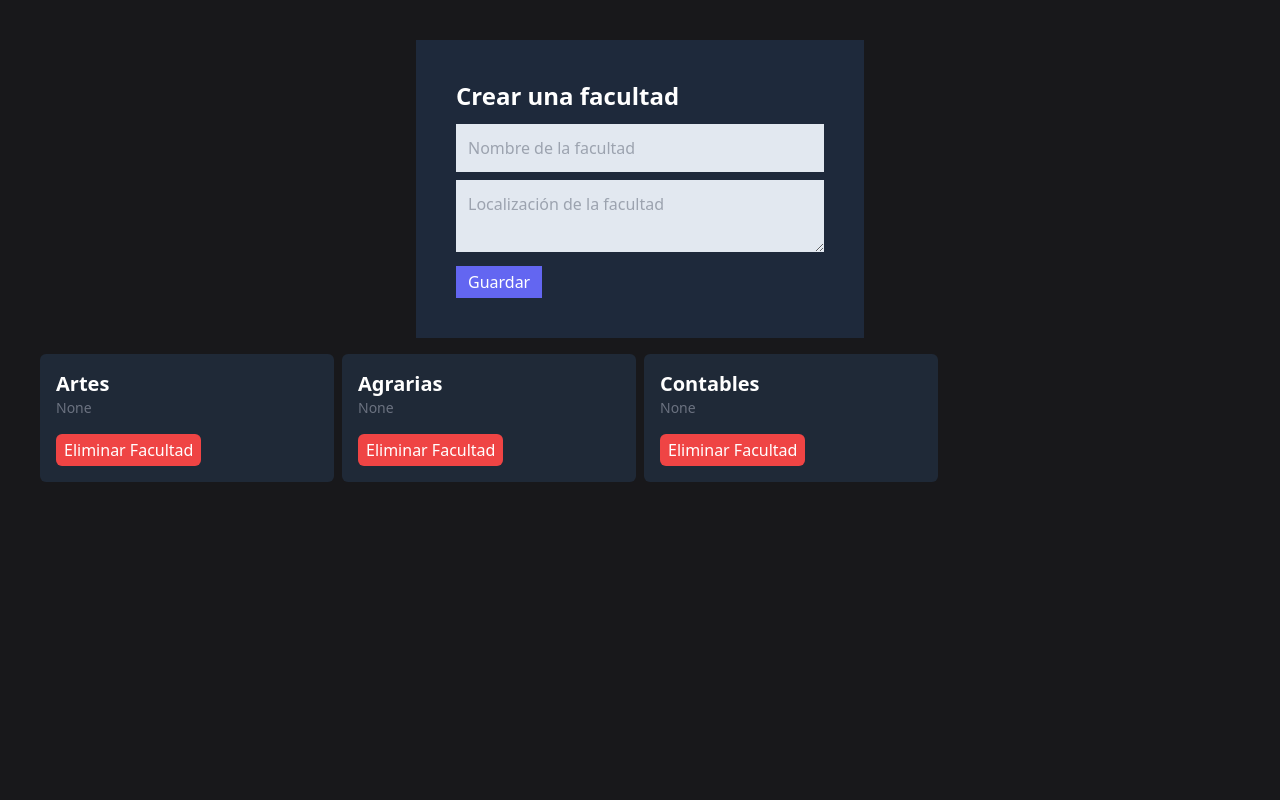
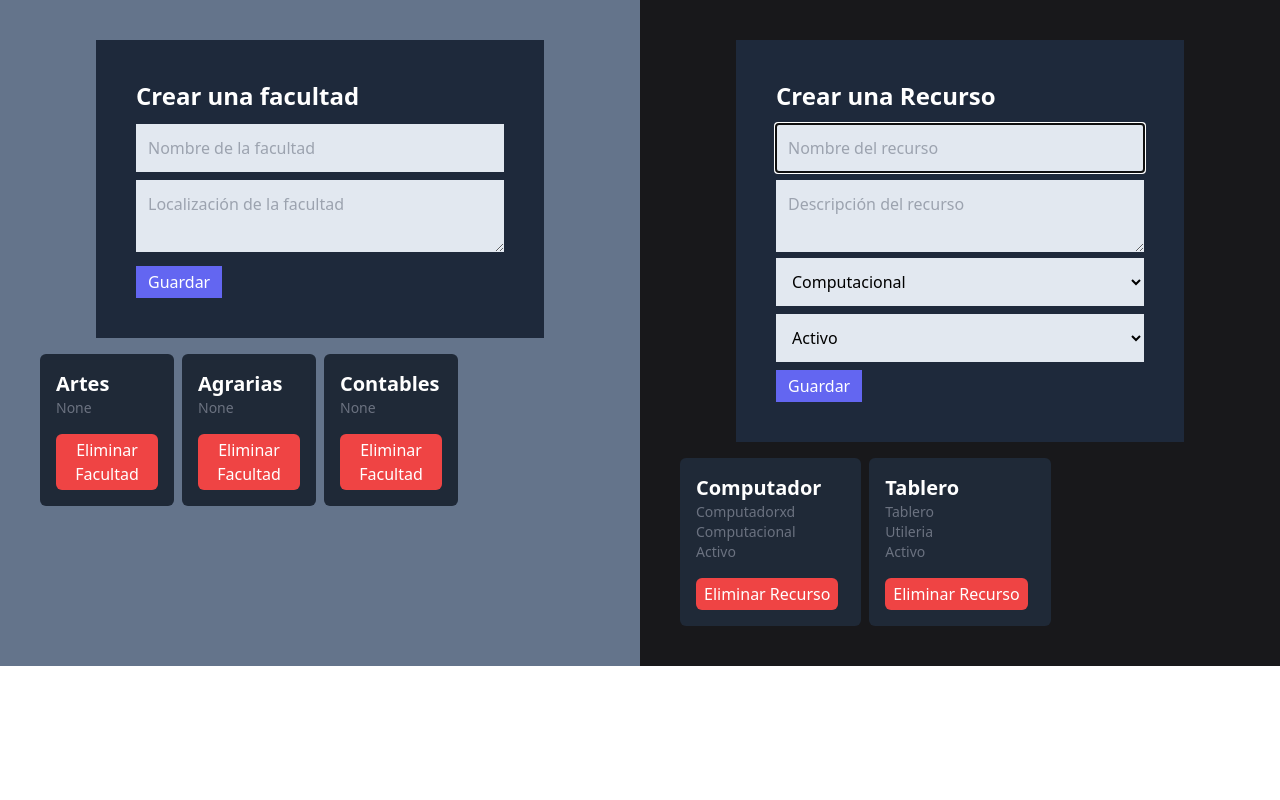
Before and after one commit to AntonioEstrda/Proyecto-1, a React (Vite) app: page / in a window 1280 px wide. Shown: the top 800 px of the page. Built offline with nearby package versions, Linux system fonts and the light colour scheme.

Commit message:
ajustes vistas

```diff
--- a/src/apps/AppFaculty.jsx
+++ b/src/apps/AppFaculty.jsx
@@ -3,7 +3,7 @@ import FacultyForm from "../components/faculty/FacultyForm";
 
 function FacultyApp() {
   return (
-    <main className="bg-zinc-900 h-screen">
+    <main className="bg-slate-500 h-full">
       <div className="container mx-auto p-10">
         <FacultyForm />
         <FacultyList />
--- a/src/apps/AppResource.jsx
+++ b/src/apps/AppResource.jsx
@@ -3,7 +3,7 @@ import ResourceForm from "../components/resource/ResourceForm";
 
 function ResourceApp() {
   return (
-    <main className="bg-zinc-900 h-screen">
+    <main className="bg-zinc-900 h-full">
       <div className="container mx-auto p-10">
         <ResourceForm />
         <ResourceList />
--- a/src/context/ResourceContext.jsx
+++ b/src/context/ResourceContext.jsx
@@ -26,6 +26,7 @@ export function ResourceContextProvider(props) {
           resourceTypeId: null,
           disable: false,
         },
+        disable: resource.disable,
       },
     ]);
   }
--- a/src/main.jsx
+++ b/src/main.jsx
@@ -8,12 +8,15 @@ import { ResourceContextProvider } from "./context/ResourceContext";
 
 ReactDOM.createRoot(document.getElementById("root")).render(
   <React.StrictMode>
+    <div>
+      <div className="grid grid-cols-2">
         <FacultyContextProvider>
           <FacultyApp />
         </FacultyContextProvider>
-
         <ResourceContextProvider>
           <ResourceApp />
         </ResourceContextProvider>
+      </div>
+    </div>
   </React.StrictMode>
 );
```
Lines whose indentation alone changed are shown as unchanged.
